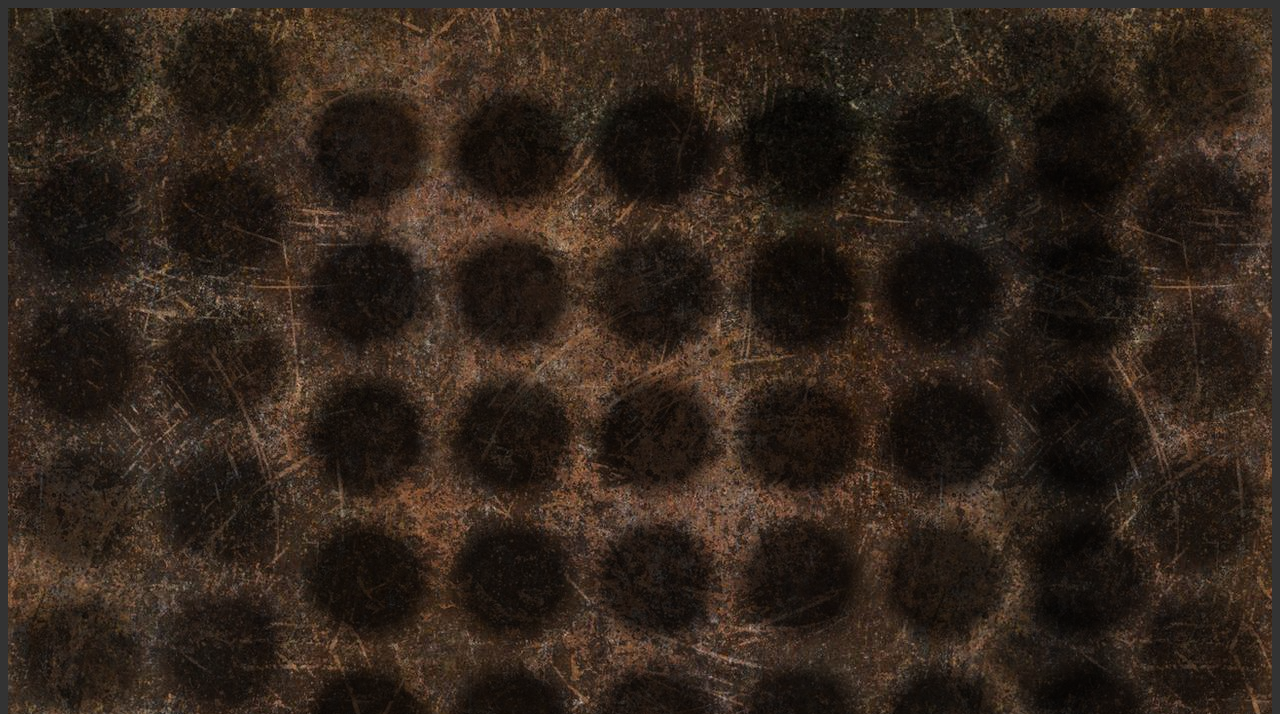
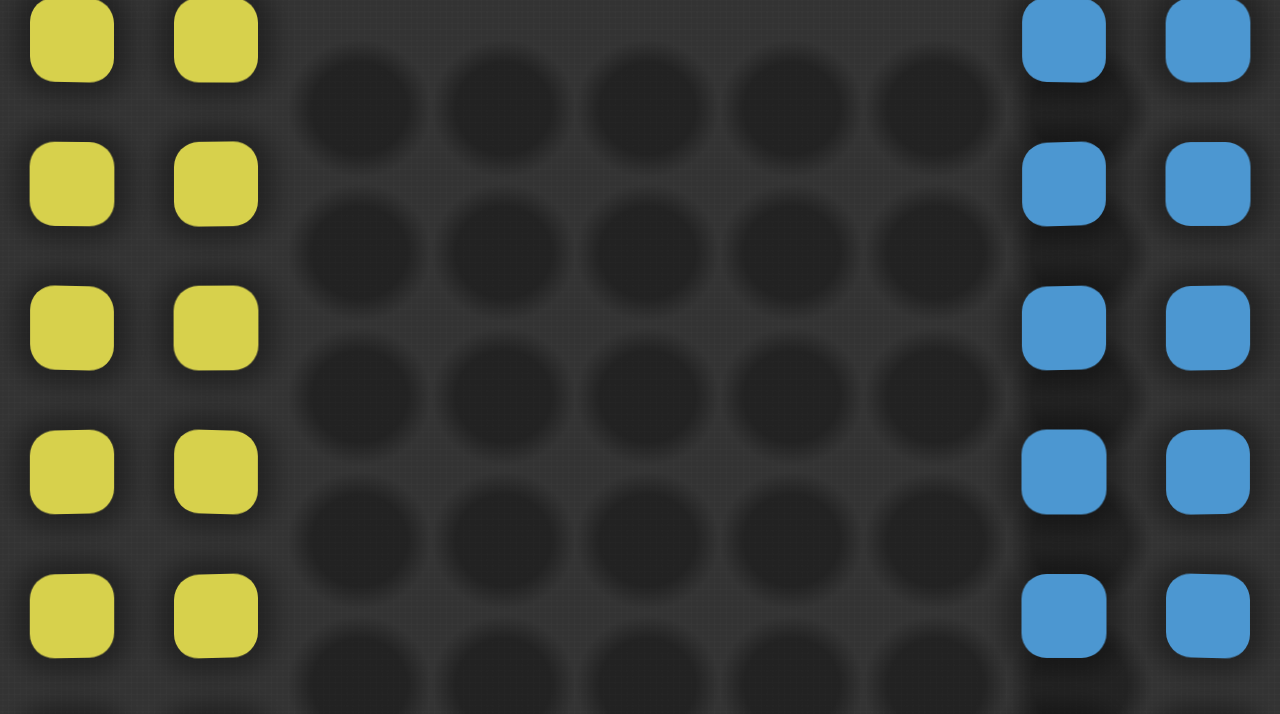
Before and after one commit to westoncb/dara, a website built with webpack: page src/index.html in a window 1280 px wide. Shown: the top 714 px of the page. Built offline with nearby package versions, Linux system fonts and the light colour scheme.

Commit message:
Pieces are laid out and styled (among other things)

```diff
--- a/src/board.js
+++ b/src/board.js
@@ -1,13 +1,111 @@
 
 const SPOT_SIZE = 144
+const sections = {MAIN: 0, LEFT: 1, RIGHT: 2}
 
 class Board {
-    render() {
+    constructor() {
+        window.onresize = () => {
+            this.render(this.lastBoardState)
+        }
+
+        this.rand = []
+        for (let i = 0; i < 24; i++) {
+            this.rand[i] = Math.random()
+        }
+
+        // This works as an animation if you just use setInterval instead
+        setTimeout(() => {
+            const pieces = Array.from(document.getElementsByClassName('piece'))
+            pieces.forEach((piece, i) => {
+                const x = this.randRot(i, Math.random()*10000)
+                const y = this.randRot(23 - i, Math.random() * 10000)
+                piece.style.transform = `translate(-50%, -50%) rotateX(${x}deg) rotateY(${y}deg)`
+            })
+        }, 500)
+    }
+
+    randRot(i, time) {
+        return Math.sin((this.rand[i]) * 2 * time / 1000 + this.rand[i] * Math.PI) * 10
+    }
+
+    render(boardState) {
         const board = document.getElementById("board")
         board.innerHTML = ""
 
         this.renderSpots(board)
-        this.renderSideSpots(board)
+        // this.renderSideSpots(board)
+        this.renderPieces(boardState)
+
+        this.lastBoardState = boardState
+    }
+
+    renderPieces(boardState) {
+        const board = document.getElementById("board")
+        for (let i = 0; i < 5; i++) {
+            for (let j = 0; j < 6; j++) {
+                this.renderPieceAtSlot(i, j, sections.main, boardState, board)
+            }
+        }
+
+        for (let i = 0; i < 6; i++) {
+            for (let j = 0; j < 2; j++) {
+                this.renderPieceAtSlot(i, j, sections.LEFT, boardState, board)
+                this.renderPieceAtSlot(i, j, sections.RIGHT, boardState, board)
+            }
+        }
+    }
+
+    renderPieceAtSlot(row, col, section, boardState, board) {
+        let slotState = 0
+
+        switch (section) {
+            case sections.MAIN:
+                slotState = boardState[row + "," + col]
+                break;
+            case sections.LEFT:
+                slotState = boardState.lSide[row + "," + col]
+                break;
+            case sections.RIGHT:
+                slotState = boardState.rSide[row + "," + col]
+                break;
+        }
+
+        const piece = this.getPiece(slotState)
+
+        // console.log(slotState, piece)
+
+        if (piece) {
+            let pos
+            switch (section) {
+                case sections.MAIN:
+                    pos = this.getSpotPos(board, row, col)
+                    break;
+                case sections.LEFT:
+                    pos = this.getSideSpotPos(board, true, row, col)
+                    break;
+                case sections.RIGHT:
+                    pos = this.getSideSpotPos(board, false, row, col)
+                    break;
+            }
+
+            piece.style.left = pos.x + "px"
+            piece.style.top = pos.y + "px"
+        }
+    }
+
+    getPiece(id) {
+        if (id === 0)
+            return null
+
+        let piece = document.getElementById(`piece-${id}`)
+
+        if (!piece) {
+            piece = document.createElement("div")
+            piece.className = `piece piece-add ${id > 12 ? "piece-p2" : ""}`
+            board.appendChild(piece)
+        }
+
+        return piece
     }
 
     renderSpots(board) {
@@ -19,16 +117,21 @@ class Board {
     }
 
     getSpot(board, row, col) {
-        const boardHeight = board.offsetHeight
-        const x = board.getBoundingClientRect().left + 2*SPOT_SIZE
-        const y = board.getBoundingClientRect().top + (boardHeight - (5*SPOT_SIZE))/2
-
         const spot = document.createElement("div")
+        const {x, y} = this.getSpotPos(board, row, col)
         spot.className = "spot"
-        spot.style.left = (x + col * SPOT_SIZE) + "px"
-        spot.style.top = (y + row * SPOT_SIZE) + "px"
+        spot.style.left = x + "px"
+        spot.style.top = y + "px"
 
         return spot
+    }
+
+    getSpotPos(board, row, col) {
+        const boardHeight = board.offsetHeight
+        const x = board.getBoundingClientRect().left + 2 * SPOT_SIZE
+        const y = board.getBoundingClientRect().top + (boardHeight - (5 * SPOT_SIZE)) / 2
+
+        return { x: (x + col * SPOT_SIZE + SPOT_SIZE / 2), y: (y + row * SPOT_SIZE + SPOT_SIZE / 2) }
     }
 
     renderSideSpots(board) {
@@ -42,16 +145,20 @@ class Board {
     }
 
     getSideSpot(board, leftSide, row, col) {
-        const x = leftSide ? board.getBoundingClientRect().left : (board.getBoundingClientRect().right - SPOT_SIZE*2)
+        const spot = document.createElement("div")
+        const {x, y} = this.getSideSpotPos(board, leftSide, row, col)
+        spot.className = "spot side-spot"
+        spot.style.left = x + "px"
+        spot.style.top = y + "px"
+
+        return spot
+    }
+
+    getSideSpotPos(board, leftSide, row, col) {
+        const x = leftSide ? board.getBoundingClientRect().left : (board.getBoundingClientRect().right - SPOT_SIZE * 2)
         const y = board.getBoundingClientRect().top
 
-        const spot = document.createElement("div")
-        spot.className = "spot"
-        spot.style.left = (x + col * SPOT_SIZE) + "px"
-        spot.style.top = (y + row * SPOT_SIZE) + "px"
-        spot.style.opacity = "0.75"
-
-        return spot
+        return { x: (x + col * SPOT_SIZE + SPOT_SIZE/2), y: (y + row * SPOT_SIZE + SPOT_SIZE/2)}
     }
 }
 
--- a/src/game.js
+++ b/src/game.js
@@ -6,9 +6,10 @@ const players = { P1: 1, P2: 2 }
 class Game {
     constructor() {
         this.board = new Board()
-        this.board.render()
 
         this.reset()
+
+        this.board.render(this.boardState)
     }
 
     reset() {
@@ -30,11 +31,23 @@ class Game {
 
     getEmptyBoard() {
         const board = {}
-        for (let i = 0; i < 6; i++) {
+        for (let i = 0; i < 5; i++) {
             for (let j = 0; j < 6; j++) {
                 board[i + "," + j] = 0
             }
         }
+
+        board.lSide = {}
+        board.rSide = {}
+
+        for (let i = 0; i < 6; i++) {
+            for (let j = 0; j < 2; j++) {
+                board.lSide[i + "," + j] = 1 + i*2 +j
+                board.rSide[i + "," + j] = 24 - (i*2 + j)
+            }
+        }
+
+        console.log("empty board", board)
 
         return board
     }
--- a/src/index.html
+++ b/src/index.html
@@ -7,6 +7,7 @@
 </head>
 
 <body>
+    <h1 class="title"><a href="https://en.wikipedia.org/wiki/Dara_(game)">Dara</a></h1>
     <div id="board"></div>
 </body>
 
--- a/src/style.css
+++ b/src/style.css
@@ -2,14 +2,37 @@ body {
     display: flex;
     justify-content: center;
     align-items: center;
-    background-color: #333;
+    height: 100vh;
+    margin: 0;
+    background-color: #666;
+}
+
+.title {
+    position: absolute;
+    bottom: 0rem;
+    right: 0rem;
+    margin: 1rem;
+    font-size: 2.5rem;
+    font-family: 'Segoe UI', Tahoma, Geneva, Verdana, sans-serif;
+    color: rgba(0,0,0,0.34)
+}
+
+a {
+    color: rgba(0,0,0,0.34);
+    text-decoration: none;
+}
+
+a:hover {
+    color: rgba(255, 255, 255,0.34);
 }
 
 #board {
     width: 1440px;
     height: 864px;
-    background: url("../assets/rust1.jpg");
+    background-image: url("../assets/grid-lines3.png");
+    background-color: #333;
     background-repeat: repeat;
+    box-shadow: 0 0 2rem rgba(0,0,0,0.5)
 }
 
 .spot {
@@ -18,4 +41,39 @@ body {
     background-repeat: no-repeat;
     width: 144px;
     height: 144px;
+    transition: all 150ms;
+    opacity: 0.5;
+    transform: translate(-50%, -50%);
 }
+
+/* .spot:hover {
+    opacity: 0.75;
+} */
+
+.piece {
+    position: absolute;
+    width: 85px;
+    height: 85px;
+    background-color: #d7d14c;
+    border-radius: 25px;
+    box-shadow: 0 0 1.5rem 1rem rgba(0,0,0,0.34);
+    perspective: 5rem;
+    perspective-origin: 150% 150%;
+    transform-style: preserve-3d;
+    transition-property: transform, background-color;
+    transition-duration: 500ms, 150ms;
+    transition-timing-function: ease-in-out;
+    transform: translate(-50%, -50%);
+    cursor: pointer;
+}
+
+.piece-p2 {
+    background-color: #4c97d1;
+}
+.piece-p2:hover {
+    background-color: #4cd7d1 !important;
+}
+
+.piece:hover {
+    background-color: #fffa95;
+}
```
Also changed, not shown: assets/grid-lines3.png (added).
